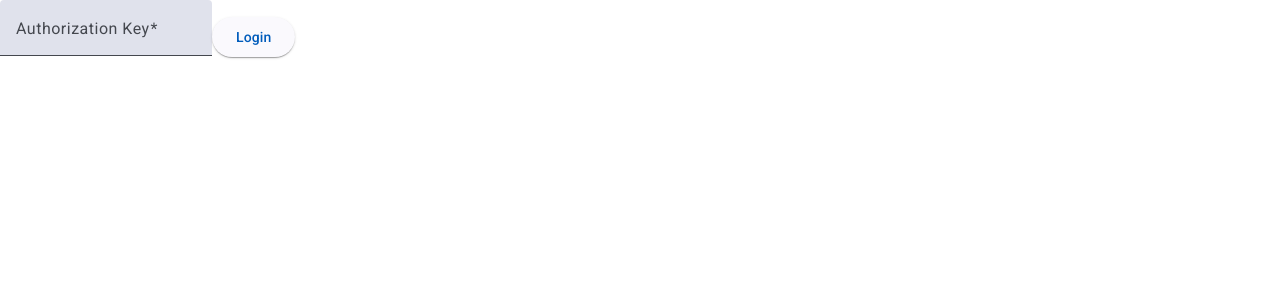
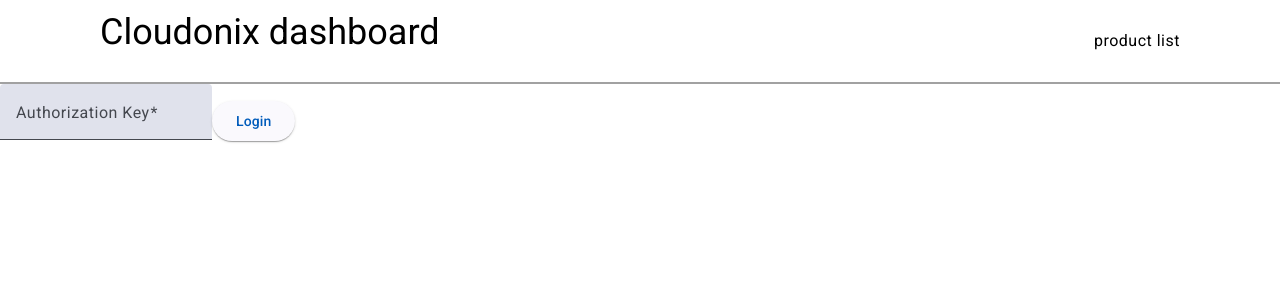
Before and after one commit to ZuraJeladze2/Cloudonix, an Angular app: page /login in a window 1280 px wide. Shown: the top 300 px of the page. Built offline with nearby package versions, Linux system fonts and the light colour scheme.

Commit message:
adding header for navigation
adding title and productList anchor tag to go back from detailed view

```diff
--- a/src/app/app.component.html
+++ b/src/app/app.component.html
@@ -1 +1,2 @@
+<app-header></app-header>
 <router-outlet></router-outlet>
--- a/src/app/app.component.ts
+++ b/src/app/app.component.ts
@@ -1,10 +1,11 @@
 import { Component } from '@angular/core';
 import { RouterOutlet } from '@angular/router';
+import { HeaderComponent } from "./components/header/header.component";
 
 @Component({
   selector: 'app-root',
   standalone: true,
-  imports: [RouterOutlet],
+  imports: [RouterOutlet, HeaderComponent],
   templateUrl: './app.component.html',
   styleUrl: './app.component.scss'
 })
--- /dev/null
+++ b/src/app/components/header/header.component.html
@@ -0,0 +1,7 @@
+<header>
+    <a [routerLink]="['/products']"><h3>Cloudonix dashboard</h3></a>
+
+    <nav>
+        <a [routerLink]="['/products']">product list</a>
+    </nav>
+</header>
--- /dev/null
+++ b/src/app/components/header/header.component.scss
@@ -0,0 +1,12 @@
+header{
+    display: flex;
+    justify-content: space-between;
+    align-items: center;
+    padding: 10px 100px;
+    border-bottom: 2px solid #a1a1a1;
+
+    a{
+        color: black;
+        text-decoration: none;
+    }
+}
```
Also changed, not shown: src/app/components/header/header.component.ts (added, +13 -0 lines), 1 other file (tests, documents, lock files or other folders).
